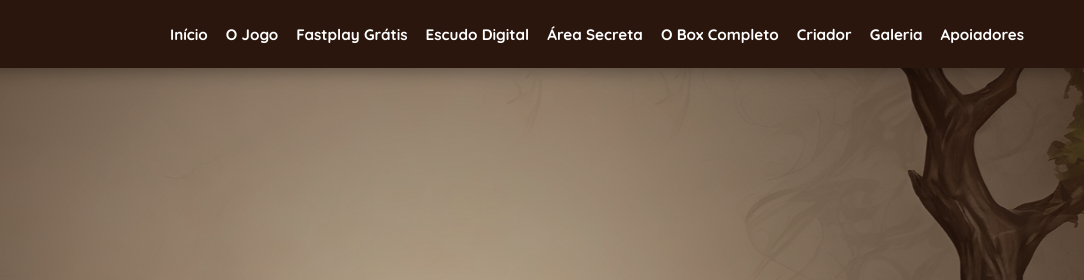
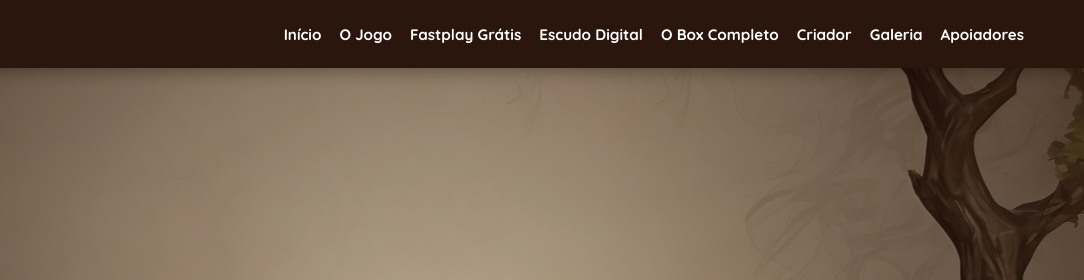
Before and after one commit to fazdecontarpg/fazdecontarpg.github.io, a plain HTML site: page index.html in a window 1280 px wide. Shown: the top 280 px of the page, 196-1280 px from the left. Drawn offline with Linux system fonts and the light colour scheme.

Commit message:
Update index.html

```diff
--- a/index.html
+++ b/index.html
@@ -26,7 +26,6 @@
         <a href="#sobre">O Jogo</a>
         <a href="#material-gratuito">Fastplay Grátis</a>
         <a href="#escudo-mestre">Escudo Digital</a>
-        <a href="#area-apoiadores">Área Secreta</a>
         <a href="#garanta-ja">O Box Completo</a>
         <a href="#autoria">Criador</a>
         <a href="#galeria">Galeria</a>
```
